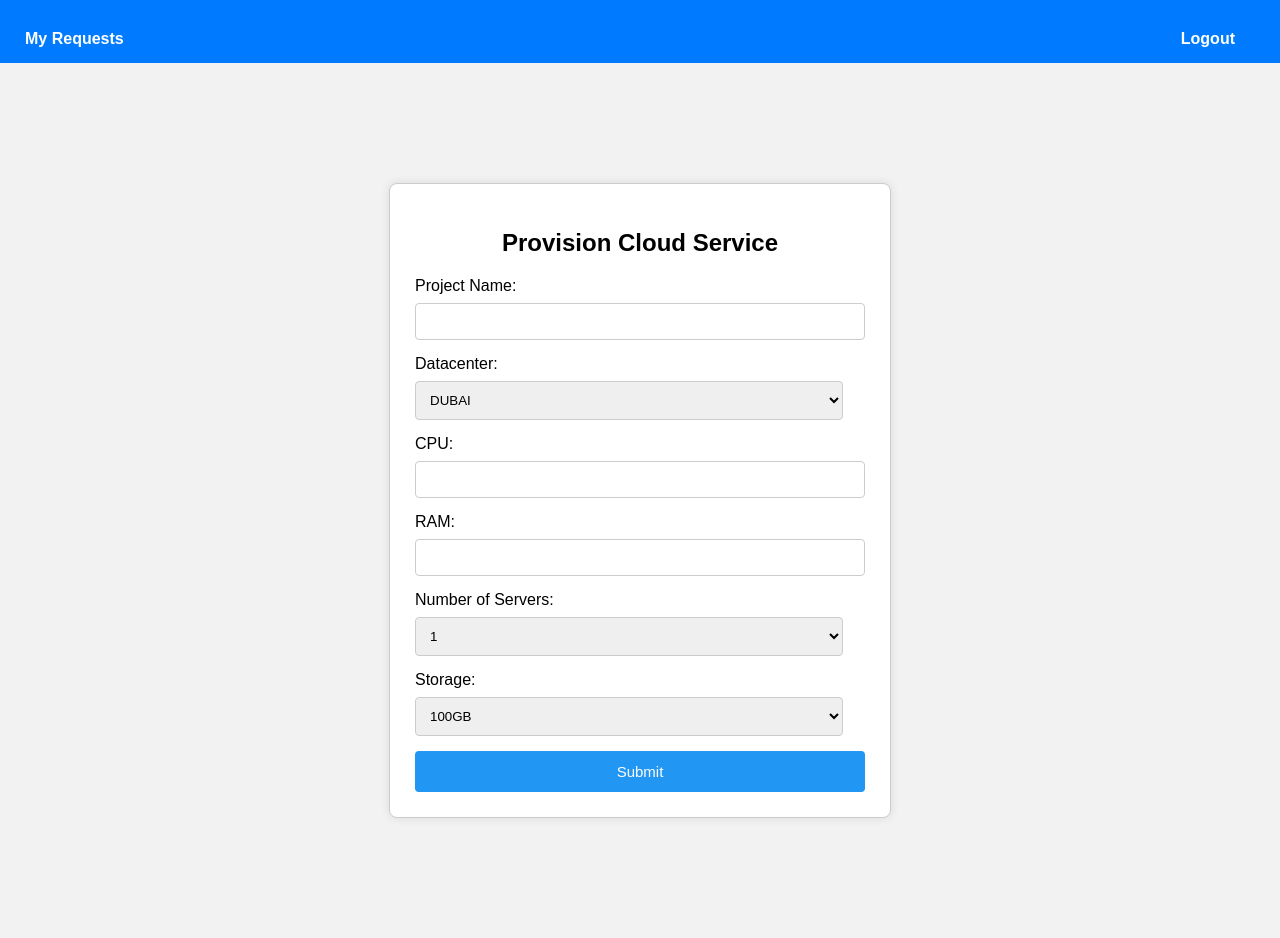
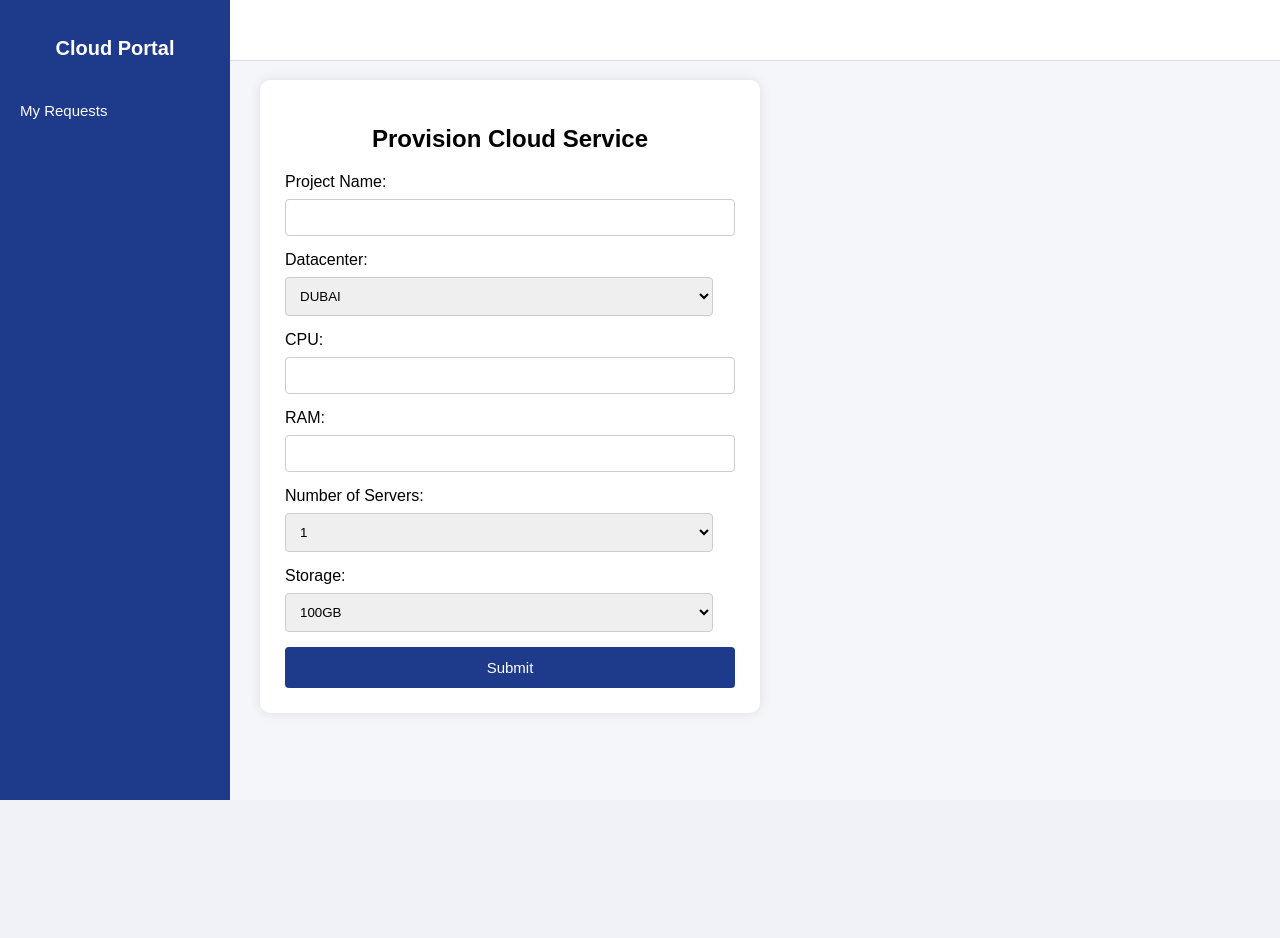
Before and after one commit to maverickkeypuncher/cloudapp, a Flask app: page /form in a window 1280 px wide. After the commit the page ends 800 px from the top, so only its background shows below. Run offline with Flask 3, Linux system fonts and the light colour scheme.

Commit message:
Changed the UI - form.html - 20122025-1243

```diff
--- a/app/templates/form.html
+++ b/app/templates/form.html
@@ -4,42 +4,73 @@
     <title>Provision Cloud Service</title>
     <style>
         body {
-            background-color: #f2f2f2;
+            margin: 0;
             font-family: Arial, sans-serif;
-            margin: 0;
-            padding: 0;
+            background-color: #f4f6f9;
+            display: flex;
         }
 
-        /* Navigation Bar */
-        .navbar {
-            background-color: #007bff;
-            padding: 15px 25px;
+        /* LEFT SIDEBAR */
+        .sidebar {
+            width: 230px;
+            background-color: #1e3a8a; /* deep blue */
             color: white;
-            display: flex;
-            justify-content: space-between;
-            align-items: center;
+            height: 100vh;
+            padding-top: 20px;
+            position: fixed;
+            left: 0;
+            top: 0;
         }
 
-        .navbar a {
+        .sidebar h2 {
+            text-align: center;
+            margin-bottom: 30px;
+            font-size: 20px;
+        }
+
+        .sidebar a {
+            display: block;
+            padding: 12px 20px;
             color: white;
             text-decoration: none;
-            margin-right: 20px;
-            font-weight: bold;
+            font-size: 15px;
         }
 
-        .navbar a:hover {
-            text-decoration: underline;
+        .sidebar a:hover {
+            background-color: #3b82f6;
         }
 
-        .container {
+        /* TOP BAR */
+        .topbar {
+            width: 100%;
+            height: 60px;
+            background-color: #ffffff;
+            border-bottom: 1px solid #ddd;
+            display: flex;
+            justify-content: flex-end;
+            align-items: center;
+            padding-right: 25px;
+            position: fixed;
+            left: 230px;
+            top: 0;
+            z-index: 10;
+        }
+
+        .topbar a {
+            color: #1e3a8a;
+            font-weight: bold;
+            text-decoration: none;
+        }
+
+        /* MAIN CONTENT */
+        .content {
+            margin-left: 260px;
+            margin-top: 80px;
             width: 450px;
-            margin: 120px auto;
+            background: white;
             padding: 25px;
-            background: white;
-            border-radius: 8px;
-            border: 1px solid #ccc;
-            box-shadow: 0 0 10px rgba(0,0,0,0.1);
-            text-align: left;
+            border-radius: 10px;
+            box-shadow: 0 0 12px rgba(0,0,0,0.1);
         }
 
         h2 {
@@ -57,7 +88,7 @@
         button {
             width: 100%;
             padding: 12px;
-            background-color: #2196F3;
+            background-color: #1e3a8a;
             color: white;
             border: none;
             border-radius: 4px;
@@ -66,14 +97,7 @@
         }
 
         button:hover {
-            background-color: #1976D2;
-        }
-
-        a {
-            display: block;
-            margin-top: 15px;
-            text-align: center;
-            color: #333;
+            background-color: #3b82f6;
         }
 
         /* Modal styles */
@@ -119,22 +143,26 @@
 </head>
 <body>
 
-    <!-- Navigation Bar -->
-    <div class="navbar">
-        <div>
+    <!-- LEFT SIDEBAR -->
+    <div class="sidebar">
+        <h2>Cloud Portal</h2>
+
         <a href="/requests">My Requests</a>
+
         {% if session.role == "admin" %}
         <a href="/admin/requests">Admin Dashboard</a>
         <a href="/admin/providers">Add Provider</a>
         <a href="/admin/providers/list">View Configured Providers</a>
         {% endif %}
     </div>
-        <div>
+
+    <!-- TOP BAR -->
+    <div class="topbar">
         <a href="/logout">Logout</a>
     </div>
-    </div>
 
-    <div class="container">
+    <!-- MAIN CONTENT -->
+    <div class="content">
         <h2>Provision Cloud Service</h2>
 
         <form id="provisionForm">
@@ -171,7 +199,6 @@
 
             <button type="submit">Submit</button>
         </form>
-
     </div>
 
     <!-- Modal -->
```
Lines whose indentation alone changed are shown as unchanged.
